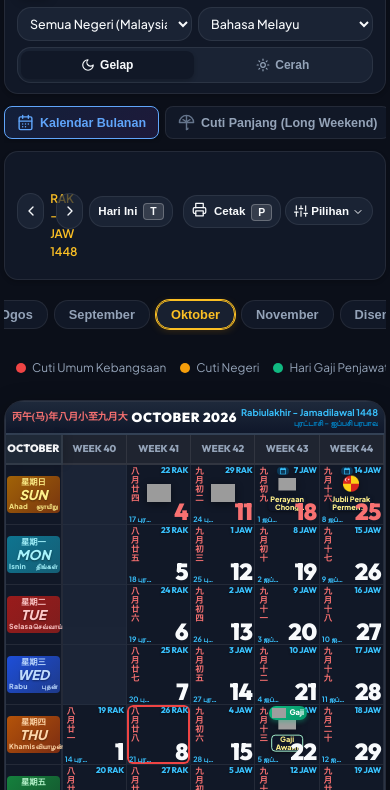
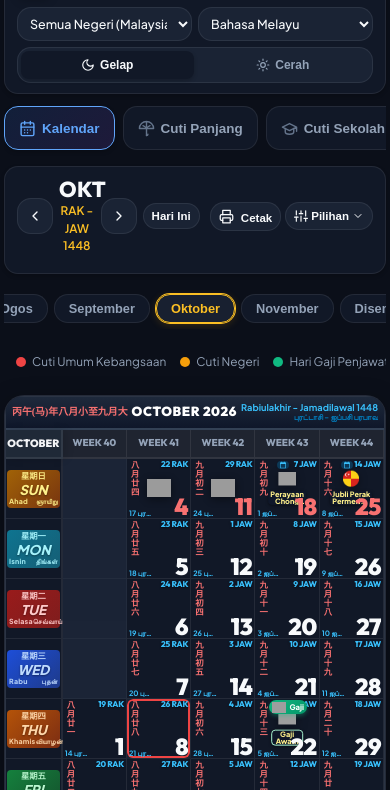
Before and after one commit to keristmuath1-bit/Malaysia_Kalendar, a website built with Vite: page index.html in a window 390 px wide. Shown: the part 54-844 px from the top of the page. Built offline with nearby package versions, Linux system fonts and the light colour scheme; grey boxes are pictures that could not be loaded.

Commit message:
fix(mobile): perbaiki butang tab navigasi anti-slop dan paparkan singkatan bulan (NOV) pada paparan mobile

```diff
--- a/index.html
+++ b/index.html
@@ -86,26 +86,27 @@
       </header>
 
       <!-- Main Navigation Tabs -->
-      <nav class="main-tabs">
-        <button class="tab-btn active" data-tab="calendar">
-          <span class="tab-icon"><svg class="ui-icon" viewBox="0 0 24 24" fill="none" stroke="currentColor" stroke-width="2" stroke-linecap="round" stroke-linejoin="round"><rect width="18" height="18" x="3" y="4" rx="2"/><path d="M16 2v4M8 2v4M3 10h18"/><path d="M8 14h.01M12 14h.01M16 14h.01M8 18h.01M12 18h.01"/></svg></span>
-          <span class="tab-text">Kalendar Bulanan</span>
+      <!-- Main Navigation Tabs -->
+      <nav class="main-tabs" aria-label="Navigasi Utama">
+        <button class="tab-btn active" data-tab="calendar" aria-label="Kalendar">
+          <span class="tab-icon"><svg class="ui-icon" viewBox="0 0 24 24" fill="none" stroke="currentColor" stroke-width="2.5" stroke-linecap="round" stroke-linejoin="round"><rect width="18" height="18" x="3" y="4" rx="2"/><path d="M16 2v4M8 2v4M3 10h18"/><path d="M8 14h.01M12 14h.01M16 14h.01M8 18h.01M12 18h.01"/></svg></span>
+          <span class="tab-text">Kalendar</span>
         </button>
-        <button class="tab-btn" data-tab="longweekend">
-          <span class="tab-icon"><svg class="ui-icon" viewBox="0 0 24 24" fill="none" stroke="currentColor" stroke-width="2" stroke-linecap="round" stroke-linejoin="round"><path d="M12 2v20M2 12a10 10 0 0 1 20 0H2Z"/><path d="M12 12a10 10 0 0 1 5-4M12 12a10 10 0 0 0-5-4"/><path d="M12 22a2 2 0 0 0 2-2"/></svg></span>
-          <span class="tab-text">Cuti Panjang (Long Weekend)</span>
+        <button class="tab-btn" data-tab="longweekend" aria-label="Cuti Panjang">
+          <span class="tab-icon"><svg class="ui-icon" viewBox="0 0 24 24" fill="none" stroke="currentColor" stroke-width="2.5" stroke-linecap="round" stroke-linejoin="round"><path d="M12 2v20M2 12a10 10 0 0 1 20 0H2Z"/><path d="M12 12a10 10 0 0 1 5-4M12 12a10 10 0 0 0-5-4"/><path d="M12 22a2 2 0 0 0 2-2"/></svg></span>
+          <span class="tab-text">Cuti Panjang</span>
         </button>
-        <button class="tab-btn" data-tab="school">
-          <span class="tab-icon"><svg class="ui-icon" viewBox="0 0 24 24" fill="none" stroke="currentColor" stroke-width="2" stroke-linecap="round" stroke-linejoin="round"><path d="M22 10v6M2 10l10-5 10 5-10 5z"/><path d="M6 12v5c0 2 3 3 6 3s6-1 6-3v-5"/></svg></span>
-          <span class="tab-text">Cuti Sekolah (KPM)</span>
+        <button class="tab-btn" data-tab="school" aria-label="Cuti Sekolah">
+          <span class="tab-icon"><svg class="ui-icon" viewBox="0 0 24 24" fill="none" stroke="currentColor" stroke-width="2.5" stroke-linecap="round" stroke-linejoin="round"><path d="M22 10v6M2 10l10-5 10 5-10 5z"/><path d="M6 12v5c0 2 3 3 6 3s6-1 6-3v-5"/></svg></span>
+          <span class="tab-text">Cuti Sekolah</span>
         </button>
-        <button class="tab-btn" data-tab="salary">
-          <span class="tab-icon"><svg class="ui-icon" viewBox="0 0 24 24" fill="none" stroke="currentColor" stroke-width="2" stroke-linecap="round" stroke-linejoin="round"><rect width="20" height="14" x="2" y="5" rx="2"/><line x1="2" x2="22" y1="10" y2="10"/><circle cx="12" cy="15" r="2"/></svg></span>
-          <span class="tab-text">Jadual Gaji & Pencen</span>
+        <button class="tab-btn" data-tab="salary" aria-label="Jadual Gaji">
+          <span class="tab-icon"><svg class="ui-icon" viewBox="0 0 24 24" fill="none" stroke="currentColor" stroke-width="2.5" stroke-linecap="round" stroke-linejoin="round"><rect width="20" height="14" x="2" y="5" rx="2"/><line x1="2" x2="22" y1="10" y2="10"/><circle cx="12" cy="15" r="2"/></svg></span>
+          <span class="tab-text">Jadual Gaji</span>
         </button>
-        <button class="tab-btn" data-tab="notes">
-          <span class="tab-icon"><svg class="ui-icon" viewBox="0 0 24 24" fill="none" stroke="currentColor" stroke-width="2" stroke-linecap="round" stroke-linejoin="round"><path d="M12 20h9"/><path d="M16.5 3.5a2.12 2.12 0 0 1 3 3L7 19l-4 1 1-4Z"/></svg></span>
-          <span class="tab-text">Nota & Acara Saya</span>
+        <button class="tab-btn" data-tab="notes" aria-label="Nota Saya">
+          <span class="tab-icon"><svg class="ui-icon" viewBox="0 0 24 24" fill="none" stroke="currentColor" stroke-width="2.5" stroke-linecap="round" stroke-linejoin="round"><path d="M17 3a2.85 2.83 0 1 1 4 4L7.5 20.5 2 22l1.5-5.5Z"/><path d="m15 5 4 4"/></svg></span>
+          <span class="tab-text">Nota Saya</span>
         </button>
       </nav>
 
@@ -118,7 +119,7 @@
             <div class="month-nav">
               <button id="prevMonthBtn" class="btn-icon" aria-label="Bulan Sebelumnya"><svg class="ui-icon" viewBox="0 0 24 24" fill="none" stroke="currentColor" stroke-width="2.5" stroke-linecap="round" stroke-linejoin="round"><path d="m15 18-6-6 6-6"/></svg></button>
               <div class="current-month-heading">
-                <h2 id="currentMonthYear">Januari 2026</h2>
+                <h2 id="currentMonthYear"><span class="month-name-full">Januari 2026</span><span class="month-name-short">JAN</span></h2>
                 <span id="currentHijriTitle" class="hijri-badge">Rejab - Syaaban 1447</span>
               </div>
               <button id="nextMonthBtn" class="btn-icon" aria-label="Bulan Seterusnya"><svg class="ui-icon" viewBox="0 0 24 24" fill="none" stroke="currentColor" stroke-width="2.5" stroke-linecap="round" stroke-linejoin="round"><path d="m9 18 6-6-6-6"/></svg></button>
--- a/src/main.js
+++ b/src/main.js
@@ -33,6 +33,12 @@ const MONTH_NAMES = {
   zh_cn: ['1月', '2月', '3月', '4月', '5月', '6月', '7月', '8月', '9月', '10月', '11月', '12月']
 };
 
+const MONTH_SHORT = {
+  ms: ['JAN', 'FEB', 'MAC', 'APR', 'MEI', 'JUN', 'JUL', 'OGO', 'SEP', 'OKT', 'NOV', 'DIS'],
+  en: ['JAN', 'FEB', 'MAR', 'APR', 'MAY', 'JUN', 'JUL', 'AUG', 'SEP', 'OCT', 'NOV', 'DEC'],
+  zh_cn: ['1月', '2月', '3月', '4月', '5月', '6月', '7月', '8月', '9月', '10月', '11月', '12月']
+};
+
 const DAY_NAMES = {
   ms: ['Ahad', 'Isnin', 'Selasa', 'Rabu', 'Khamis', 'Jumaat', 'Sabtu'],
   en: ['Sunday', 'Monday', 'Tuesday', 'Wednesday', 'Thursday', 'Friday', 'Saturday'],
@@ -129,6 +135,9 @@ function setupEventListeners() {
       const tabId = btn.dataset.tab;
       state.currentTab = tabId;
       document.getElementById(`${tabId}View`).classList.add('active');
+
+      // Auto-scroll active tab into view smoothly on touch/mobile devices
+      btn.scrollIntoView({ behavior: 'smooth', inline: 'nearest', block: 'nearest' });
 
       if (tabId === 'salary') renderSalaryAndPension();
       if (tabId === 'longweekend') renderLongWeekends();
@@ -525,7 +534,11 @@ function renderCalendar() {
 
   // Update header text
   const monthName = (MONTH_NAMES[state.locale] || MONTH_NAMES.ms)[state.month - 1];
-  document.getElementById('currentMonthYear').textContent = `${monthName} ${state.year}`;
+  const monthShort = (MONTH_SHORT[state.locale] || MONTH_SHORT.ms)[state.month - 1];
+  const mHeading = document.getElementById('currentMonthYear');
+  if (mHeading) {
+    mHeading.innerHTML = `<span class="month-name-full">${monthName} ${state.year}</span><span class="month-name-short">${monthShort}</span>`;
+  }
 
   // Update active month pill & auto-scroll into view for touch devices
   document.querySelectorAll('.month-pill').forEach((pill, idx) => {
--- a/src/style.css
+++ b/src/style.css
@@ -497,16 +497,22 @@ body {
   display: flex;
   gap: 8px;
   overflow-x: auto;
-  padding-bottom: 4px;
+  overflow-y: hidden;
+  padding-bottom: 6px;
   scrollbar-width: none;
+  -webkit-overflow-scrolling: touch;
+  scroll-snap-type: x proximity;
 }
 .main-tabs::-webkit-scrollbar { display: none; }
 
 .tab-btn {
-  display: flex;
+  display: inline-flex;
   align-items: center;
+  justify-content: center;
   gap: 8px;
   padding: 10px 18px;
+  min-height: 44px; /* antislop-human: 44px min touch target */
+  flex-shrink: 0 !important; /* CRITICAL anti-slop: buttons never get squashed or clipped */
   background: var(--bg-surface);
   border: 1px solid var(--border-color);
   border-radius: var(--radius-md);
@@ -515,7 +521,17 @@ body {
   font-weight: 600;
   cursor: pointer;
   white-space: nowrap;
+  scroll-snap-align: start;
   transition: all var(--transition-normal);
+  -webkit-tap-highlight-color: transparent;
+}
+
+/* Month Name Responsive Display (Full on Desktop, Abbreviation on Mobile) */
+.month-name-full {
+  display: inline;
+}
+.month-name-short {
+  display: none;
 }
 
 .tab-btn:hover {
@@ -2764,18 +2780,22 @@ body {
 
   /* Main Navigation Tabs */
   .main-tabs {
-    padding: 4px 2px;
-    gap: 6px;
-    scroll-snap-type: x mandatory;
+    padding: 4px 4px 6px;
+    gap: 8px;
+    overflow-x: auto;
+    overflow-y: hidden;
+    scroll-snap-type: x proximity;
     -webkit-overflow-scrolling: touch;
   }
 
   .tab-btn {
     scroll-snap-align: start;
-    padding: 8px 14px;
-    font-size: 0.82rem;
-    gap: 6px;
-    border-radius: var(--radius-sm);
+    flex-shrink: 0 !important;
+    padding: 9px 16px;
+    font-size: 0.86rem;
+    min-height: 44px;
+    gap: 7px;
+    border-radius: var(--radius-md);
   }
 
   .tab-icon {
@@ -3147,9 +3167,23 @@ body {
     text-overflow: ellipsis;
   }
 
+  .main-tabs {
+    padding: 4px 2px 8px;
+    gap: 8px;
+    overflow-x: auto;
+    overflow-y: hidden;
+    scroll-snap-type: x proximity;
+    -webkit-overflow-scrolling: touch;
+  }
+
   .tab-btn {
-    padding: 7px 12px;
-    font-size: 0.78rem;
+    flex-shrink: 0 !important;
+    padding: 9px 14px;
+    font-size: 0.84rem;
+    min-height: 44px;
+    gap: 6px;
+    border-radius: var(--radius-md);
+    white-space: nowrap;
   }
 
   .tab-icon {
@@ -3179,11 +3213,30 @@ body {
     min-width: 0;
   }
 
+  .month-name-full {
+    display: none !important;
+  }
+
+  .month-name-short {
+    display: inline-block !important;
+    font-size: 1.35rem;
+    font-weight: 800;
+    letter-spacing: 0.5px;
+    line-height: 1.15;
+  }
+
   .current-month-heading h2 {
-    font-size: 1.15rem;
-    white-space: nowrap;
-    overflow: hidden;
-    text-overflow: ellipsis;
+    font-size: 1.35rem;
+    font-weight: 800;
+    white-space: nowrap !important;
+    overflow: visible !important;
+    text-overflow: clip !important;
+    margin: 0;
+    line-height: 1.15;
+  }
+
+  .kbd-hint {
+    display: none !important;
   }
 
   .month-nav-actions {
```
